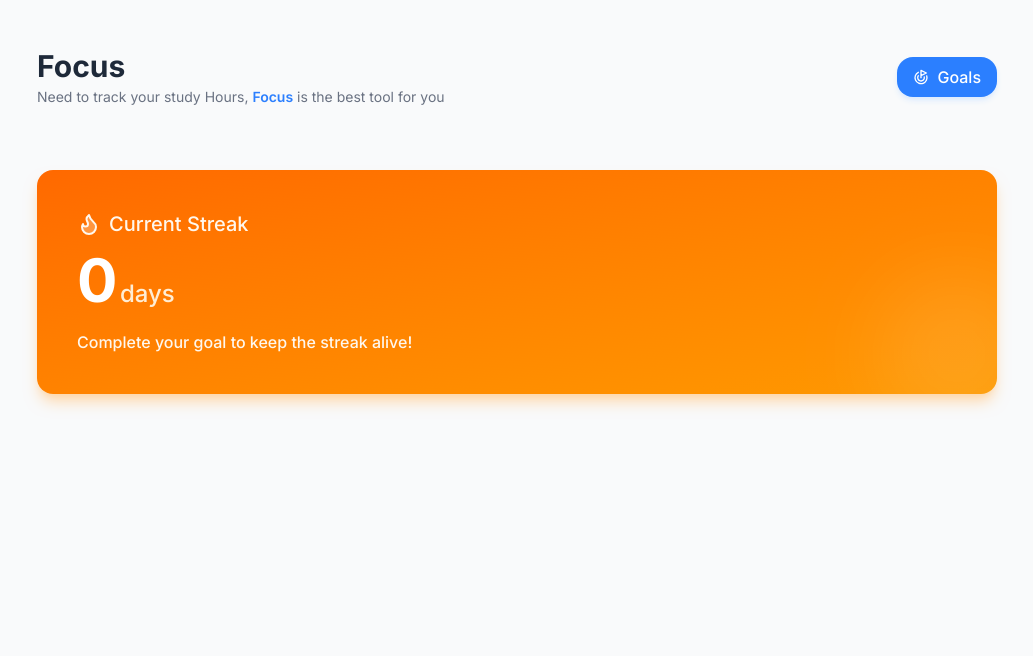
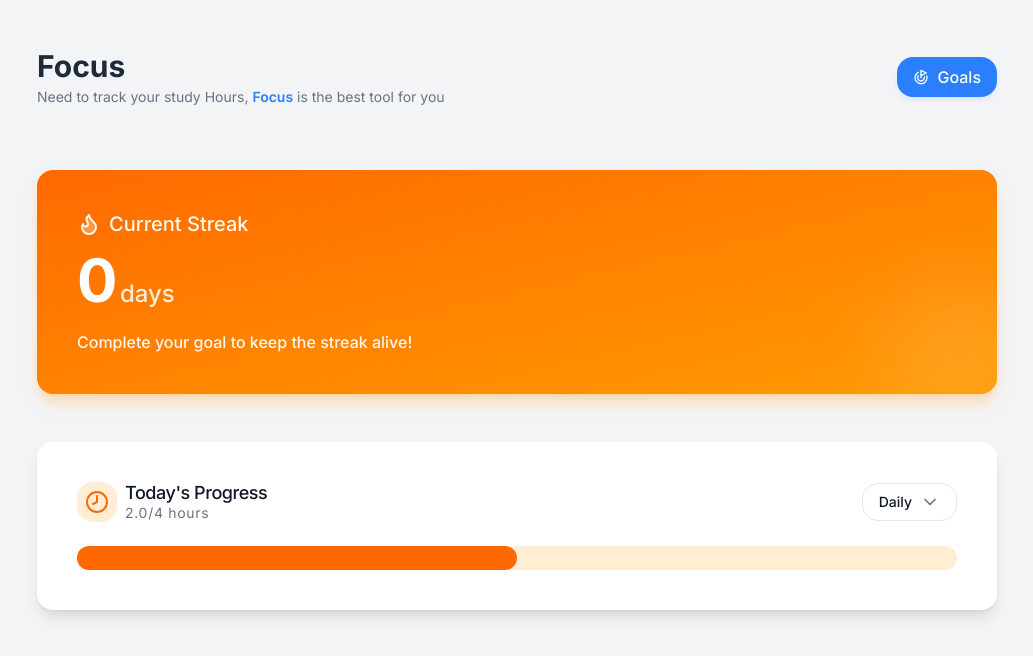
Before and after one commit to Kiruthicksan/Focus, a React (Vite) app in the folder frontend/: page / in a window 1280 px wide. Shown: the top 656 px of the page, without its empty margins (123-1156 px from the left). Built offline with nearby package versions, Linux system fonts and the light colour scheme.

Commit message:
Implemented Streak component

```diff
--- a/frontend/src/App.jsx
+++ b/frontend/src/App.jsx
@@ -1,12 +1,14 @@
 import React from 'react'
 import Header from './components/Header'
 import Streak from './components/Streak'
+import Progress from './components/Progress'
 const App = () => {
   return (
-    <div className='bg-gray-50 min-h-screen w-full'>
+    <div className='bg-gray-100 min-h-screen w-full'>
       <div className='max-w-5xl mx-auto px-4 sm:px-6 lg:px-8'>
         <Header />
         <Streak />
+        <Progress />
       </div>
     </div>
   )
--- /dev/null
+++ b/frontend/src/components/Progress.jsx
@@ -0,0 +1,30 @@
+import { ChevronDown, Clock8 } from "lucide-react"
+
+
+const Progress = () => {
+    return (
+        <div className="mt-8 md:mt-12 bg-white p-6 md:p-10 rounded-2xl shadow-lg  relative overflow-hidden space-y-6">
+            <div className="flex items-center justify-between">
+                <div className="flex items-center gap-2">
+
+                    <Clock8 className="bg-orange-100 p-2 rounded-2xl w-10 h-10 text-orange-500" />
+                    <div className="flex flex-col gap-1">
+                        <h3 className="text-lg font-medium text-gray-900 tracking-tight leading-none">Today's Progress</h3>
+                        <p className="text-sm text-gray-500 tracking-wider leading-none">2.0/4 hours</p>
+                    </div>
+
+                </div>
+                <div className="flex items-center gap-2 border border-gray-200 rounded-2xl px-4 py-2 ">
+                   <button className="text-sm font-medium text-gray-900">Daily</button>
+                   <ChevronDown className="w-5 h-5 text-gray-500" />
+                </div>
+            </div>
+            <div className="relative">
+                <div className="py-3 bg-orange-100 rounded-2xl"></div>
+                <div className="absolute top-0 left-0 w-1/2 h-full bg-orange-500 rounded-2xl z-10"></div>
+            </div>
+        </div>
+    )
+}
+
+export default Progress
```
